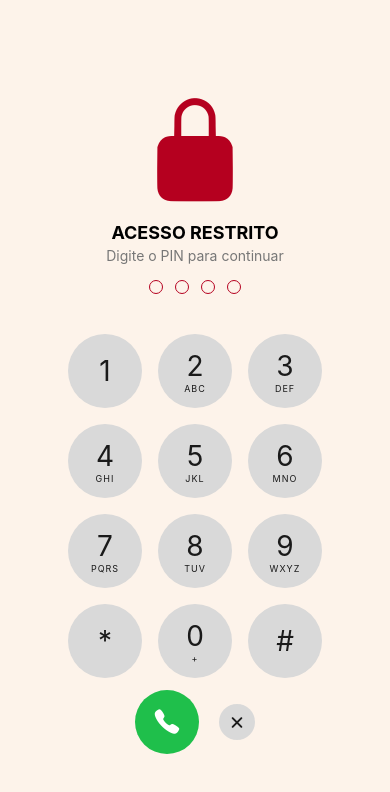
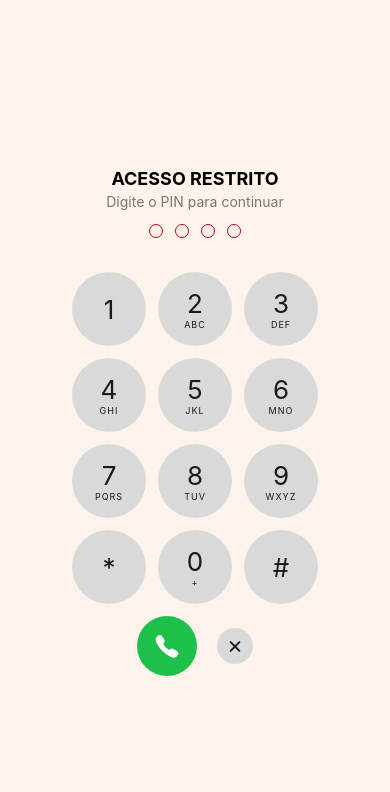
Before and after one commit to naatylara/Projeto-Integrador---APP-DE-PIZZARIA, a React Native app: screen /Pin in a window 390 px wide. Shown: the top 792 px of the page. Built offline with nearby package versions, Linux system fonts and the light colour scheme.

Commit message:
alteracao na area de apoio

```diff
--- a/src/screens/AreaApoio.js
+++ b/src/screens/AreaApoio.js
@@ -1,5 +1,5 @@
 import React, { useState } from 'react';
-import { View, Text, TouchableOpacity, Linking, StyleSheet } from 'react-native';
+import { View, Text, Image, TouchableOpacity, Linking, StyleSheet } from 'react-native';
 import { SafeAreaView } from 'react-native-safe-area-context';
 import { Ionicons } from '@expo/vector-icons';
 import { cores } from '../theme';
@@ -46,14 +46,23 @@ export default function AreaApoio({ navigation }) {
           <Ionicons name="arrow-back" size={26} color={cores.vermelho} />
         </TouchableOpacity>
         <Text style={estilos.titulo}>Área de Apoio</Text>
-        <Ionicons name="heart" size={40} color={cores.vermelho} style={{ marginLeft: 'auto' }} />
       </View>
 
       <View style={estilos.conteudo}>
-        <Text style={estilos.destaque}>Você não está sozinha</Text>
-        <Text style={estilos.texto}>
-          Aqui você encontra ajuda, orientações e canais de apoio.{'\n'}Sua segurança importa !!
-        </Text>
+        <View style={estilos.boasVindas}>
+          <View style={estilos.boasVindasTexto}>
+            <Text style={estilos.destaque}>Você não está sozinha</Text>
+            <Text style={estilos.texto}>
+              Aqui você encontra ajuda, orientações e canais de apoio.{'\n'}
+              Sua segurança importa !!
+            </Text>
+          </View>
+          <Image
+            source={require('../../assets/mascote-apoio.png')}
+            style={estilos.mascote}
+            resizeMode="contain"
+          />
+        </View>
 
         <View style={estilos.grade}>
           {cartoes.map((c) => (
@@ -72,7 +81,7 @@ export default function AreaApoio({ navigation }) {
           <Text style={estilos.botaoSairTexto}>SAIR RÁPIDO</Text>
         </TouchableOpacity>
 
-        <Text style={estilos.protótipo}>
+        <Text style={estilos.rodape}>
           Protótipo acadêmico. Não substitui atendimento policial, jurídico, psicológico ou de saúde real.
         </Text>
       </View>
@@ -91,7 +100,10 @@ const estilos = StyleSheet.create({
   },
   titulo: { fontSize: 20, fontWeight: '900', color: cores.vermelho, marginLeft: 14 },
   conteudo: { flex: 1, paddingHorizontal: 20 },
-  destaque: { fontSize: 18, fontWeight: 'bold', marginTop: 6 },
+  boasVindas: { flexDirection: 'row', alignItems: 'center', justifyContent: 'space-between' },
+  boasVindasTexto: { flex: 1, paddingRight: 10 },
+  mascote: { width: 90, height: 80 },
+  destaque: { fontSize: 18, fontWeight: 'bold' },
   texto: { fontSize: 13, fontWeight: 'bold', marginTop: 8, color: cores.texto },
   grade: {
     flexDirection: 'row',
@@ -123,5 +135,5 @@ const estilos = StyleSheet.create({
     marginTop: 24,
   },
   botaoSairTexto: { color: cores.branco, fontSize: 16, fontWeight: 'bold' },
-  protótipo: { fontSize: 10, color: cores.cinza, textAlign: 'center', marginTop: 16 },
+  rodape: { fontSize: 10, color: cores.cinza, textAlign: 'center', marginTop: 16 },
 });
--- a/src/screens/Pin.js
+++ b/src/screens/Pin.js
@@ -1,5 +1,12 @@
 import React, { useState } from 'react';
-import { View, Text, TouchableOpacity, StyleSheet } from 'react-native';
+import {
+  View,
+  Text,
+  TouchableOpacity,
+  ScrollView,
+  StyleSheet,
+  useWindowDimensions,
+} from 'react-native';
 import { SafeAreaView } from 'react-native-safe-area-context';
 import { Ionicons } from '@expo/vector-icons';
 import { cores } from '../theme';
@@ -17,6 +24,11 @@ const teclas = [
 export default function Pin({ navigation }) {
   const [pin, setPin] = useState('');
   const [erro, setErro] = useState(false);
+  const { height } = useWindowDimensions();
+
+  // O tamanho das teclas se ajusta à altura da tela (entre 52 e 74)
+  const tamanho = Math.max(52, Math.min(74, Math.floor((height - 300) / 5)));
+  const margem = 6;
 
   function digitar(valor) {
     if (valor === '*' || valor === '#') return;
@@ -45,8 +57,10 @@ export default function Pin({ navigation }) {
 
   return (
     <SafeAreaView style={estilos.tela}>
-      <View style={estilos.conteudo}>
-        <Ionicons name="lock-closed" size={110} color={cores.vermelho} />
+      <ScrollView
+        contentContainerStyle={estilos.conteudo}
+        showsVerticalScrollIndicator={false}
+      >
         <Text style={estilos.titulo}>ACESSO RESTRITO</Text>
         <Text style={estilos.subtitulo}>Digite o PIN para continuar</Text>
 
@@ -60,11 +74,19 @@ export default function Pin({ navigation }) {
         </View>
         <Text style={estilos.erro}>{erro ? 'PIN incorreto' : ' '}</Text>
 
-        <View style={estilos.teclado}>
+        <View style={[estilos.teclado, { width: (tamanho + margem * 2) * 3 }]}>
           {teclas.map(([numero, letras]) => (
             <TouchableOpacity
               key={numero}
-              style={estilos.tecla}
+              style={[
+                estilos.tecla,
+                {
+                  width: tamanho,
+                  height: tamanho,
+                  borderRadius: tamanho / 2,
+                  margin: margem,
+                },
+              ]}
               onPress={() => digitar(numero)}
             >
               <Text style={estilos.teclaNumero}>{numero}</Text>
@@ -75,23 +97,28 @@ export default function Pin({ navigation }) {
 
         <View style={estilos.linhaAcoes}>
           <TouchableOpacity style={estilos.botaoVerde} onPress={confirmar}>
-            <Ionicons name="call" size={28} color={cores.branco} />
+            <Ionicons name="call" size={26} color={cores.branco} />
           </TouchableOpacity>
           <TouchableOpacity style={estilos.botaoApagar} onPress={apagar}>
             <Ionicons name="close" size={20} color={cores.texto} />
           </TouchableOpacity>
         </View>
-      </View>
+      </ScrollView>
     </SafeAreaView>
   );
 }
 
 const estilos = StyleSheet.create({
   tela: { flex: 1, backgroundColor: cores.fundo },
-  conteudo: { flex: 1, alignItems: 'center', justifyContent: 'center' },
-  titulo: { fontSize: 18, fontWeight: 'bold', marginTop: 12 },
+  conteudo: {
+    flexGrow: 1,
+    alignItems: 'center',
+    justifyContent: 'center',
+    paddingVertical: 16,
+  },
+  titulo: { fontSize: 18, fontWeight: 'bold' },
   subtitulo: { fontSize: 14, color: cores.cinza, marginTop: 4 },
-  bolinhas: { flexDirection: 'row', gap: 12, marginTop: 16 },
+  bolinhas: { flexDirection: 'row', gap: 12, marginTop: 14 },
   bolinha: {
     width: 14,
     height: 14,
@@ -102,28 +129,23 @@ const estilos = StyleSheet.create({
   bolinhaCheia: { backgroundColor: cores.vermelho },
   erro: { color: cores.vermelho, fontSize: 12, marginTop: 6, height: 16 },
   teclado: {
-    width: 270,
     flexDirection: 'row',
     flexWrap: 'wrap',
     justifyContent: 'center',
-    marginTop: 10,
+    marginTop: 6,
   },
   tecla: {
-    width: 74,
-    height: 74,
-    borderRadius: 37,
     backgroundColor: cores.cinzaClaro,
     alignItems: 'center',
     justifyContent: 'center',
-    margin: 8,
   },
-  teclaNumero: { fontSize: 28, color: cores.texto },
+  teclaNumero: { fontSize: 26, color: cores.texto },
   teclaLetras: { fontSize: 9, color: cores.texto, letterSpacing: 1 },
-  linhaAcoes: { flexDirection: 'row', alignItems: 'center', gap: 20, marginTop: 4 },
+  linhaAcoes: { flexDirection: 'row', alignItems: 'center', gap: 20, marginTop: 6 },
   botaoVerde: {
-    width: 64,
-    height: 64,
-    borderRadius: 32,
+    width: 60,
+    height: 60,
+    borderRadius: 30,
     backgroundColor: cores.verde,
     alignItems: 'center',
     justifyContent: 'center',
```
Also changed, not shown: assets/mascote-apoio.png (added), 1 other file (tests, documents, lock files or other folders).
